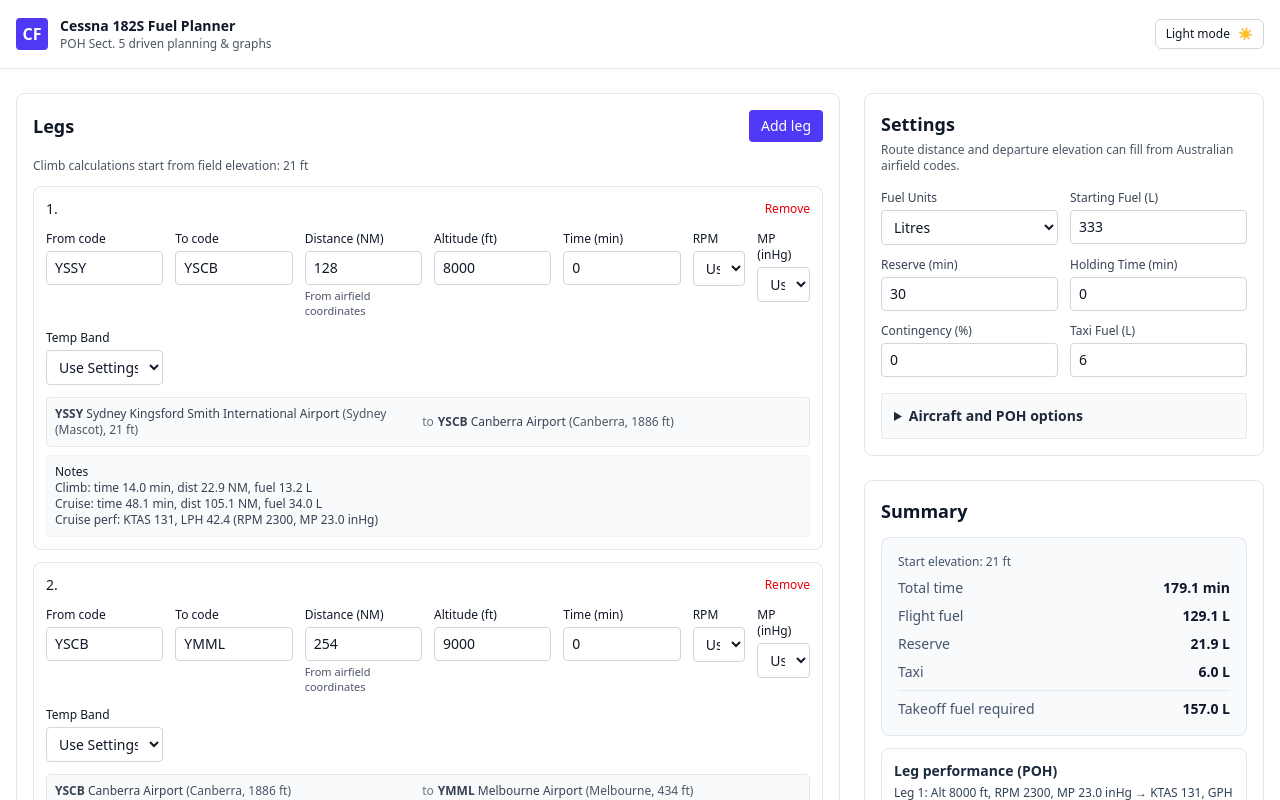
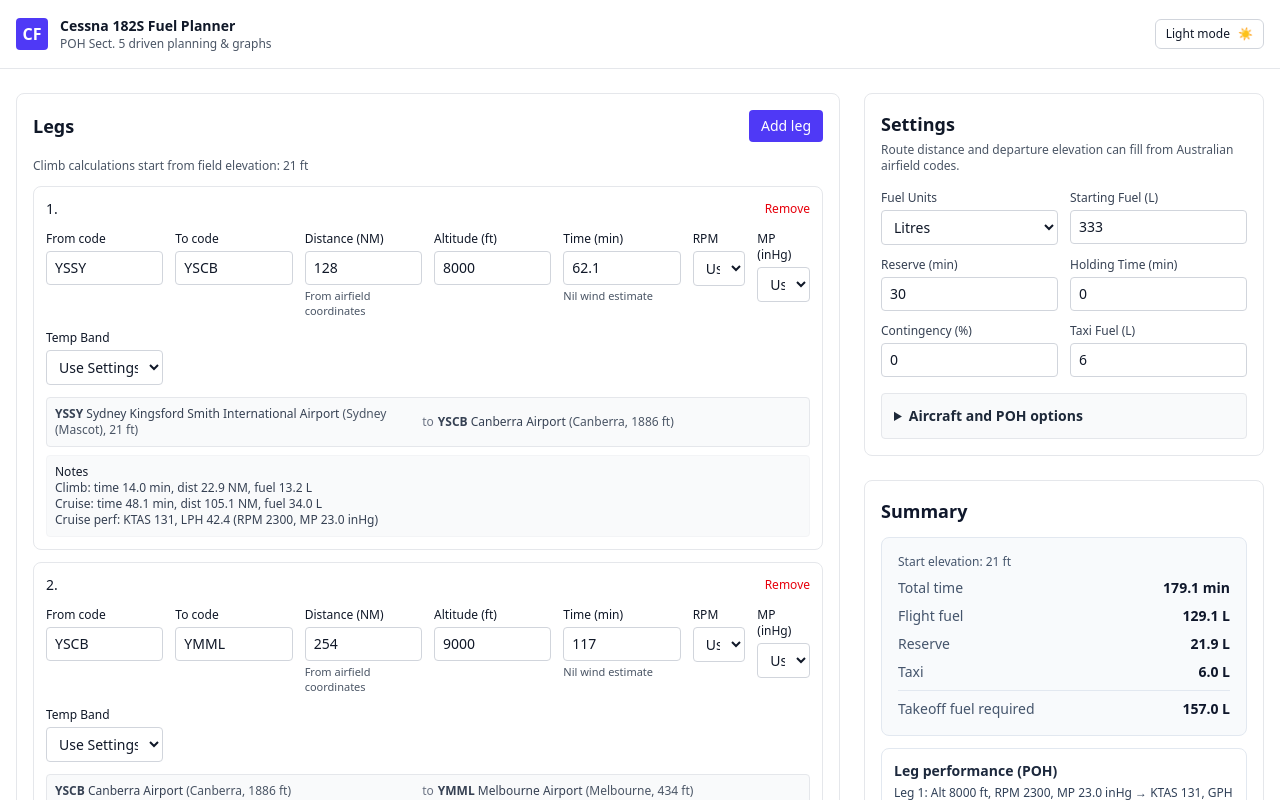
Before and after one commit to Jake-Oz/cessnafuelplanner, a Next.js app: page / in a window 1280 px wide. Shown: the top 800 px of the page. Built offline with nearby package versions, Linux system fonts and the light colour scheme.

Commit message:
Added leg auto time update functionality

```diff
--- a/components/LegEditor.tsx
+++ b/components/LegEditor.tsx
@@ -33,6 +33,7 @@
       distanceSource: "airfield",
       fromElevationFt: last?.toElevationFt,
       plannedAltitudeFt: last?.plannedAltitudeFt ?? 8000,
+      plannedTimeSource: "auto",
     });
   };
 
@@ -52,6 +53,11 @@
     if (from && to && next.distanceSource !== "manual") {
       nextPatch.distanceNM = Math.round(distanceNmBetweenAirfields(from, to));
       nextPatch.distanceSource = "airfield";
+    }
+
+    if (next.plannedTimeSource !== "manual") {
+      nextPatch.plannedTimeSource = "auto";
+      nextPatch.plannedTimeMin = undefined;
     }
 
     return nextPatch;
@@ -91,6 +97,23 @@
       distanceSource: "airfield",
       fromElevationFt: from.elevationFt,
       toElevationFt: to.elevationFt,
+      ...(leg.plannedTimeSource === "manual"
+        ? {}
+        : { plannedTimeSource: "auto" as const, plannedTimeMin: undefined }),
+    });
+  };
+
+  const setTimeManually = (leg: WaypointLeg, timeMin: number) => {
+    updateLeg(leg.id, {
+      plannedTimeMin: Number.isFinite(timeMin) ? Math.max(0, timeMin) : undefined,
+      plannedTimeSource: "manual",
+    });
+  };
+
+  const restoreNilWindTime = (leg: WaypointLeg) => {
+    updateLeg(leg.id, {
+      plannedTimeMin: undefined,
+      plannedTimeSource: "auto",
     });
   };
 
@@ -184,6 +207,19 @@
     () => computePlan(legs, settings, pohData).legs,
     [legs, settings, pohData]
   );
+  const nilWindComputedLegs = React.useMemo(
+    () =>
+      computePlan(
+        legs.map((leg) => ({
+          ...leg,
+          plannedTimeMin: undefined,
+          plannedTimeSource: "auto" as const,
+        })),
+        settings,
+        pohData
+      ).legs,
+    [legs, settings, pohData]
+  );
 
   return (
     <div className="space-y-4">
@@ -208,6 +244,11 @@
           const fromAirfield = findAirfieldByCode(leg.from);
           const toAirfield = findAirfieldByCode(leg.to);
           const canUseAirfieldDistance = Boolean(fromAirfield && toAirfield);
+          const nilWindTimeMin = nilWindComputedLegs[idx]?.timeMin;
+          const isManualTime =
+            leg.plannedTimeSource === "manual" ||
+            (leg.plannedTimeSource === undefined &&
+              leg.plannedTimeMin !== undefined);
           const routeSuggestions = [
             ...searchAirfields(leg.from, 3),
             ...searchAirfields(leg.to, 3),
@@ -305,14 +346,32 @@
                   Time (min)
                   <input
                     type="number"
-                    value={leg.plannedTimeMin ?? 0}
+                    step={0.1}
+                    min={0}
+                    value={
+                      isManualTime
+                        ? leg.plannedTimeMin ?? ""
+                        : nilWindTimeMin !== undefined
+                          ? Math.round(nilWindTimeMin * 10) / 10
+                          : ""
+                    }
                     onChange={(e) =>
-                      updateLeg(leg.id, {
-                        plannedTimeMin: Number(e.target.value) || undefined,
-                      })
+                      setTimeManually(leg, Number(e.target.value))
                     }
                     className="mt-1 rounded border px-2 py-1.5 text-sm bg-white text-gray-900 border-gray-300 dark:bg-slate-700 dark:text-slate-50 dark:border-slate-600"
                   />
+                  <span className="mt-1 min-h-4 text-[11px] text-gray-600 dark:text-slate-300">
+                    {isManualTime ? "Manual override" : "Nil wind estimate"}
+                  </span>
+                  {isManualTime ? (
+                    <button
+                      type="button"
+                      onClick={() => restoreNilWindTime(leg)}
+                      className="mt-1 w-fit rounded border border-gray-300 px-2 py-1 text-[11px] text-gray-700 hover:bg-gray-50 dark:border-slate-600 dark:text-slate-100 dark:hover:bg-slate-700"
+                    >
+                      Use nil wind
+                    </button>
+                  ) : null}
                 </label>
                 {/* Phase removed */}
                 <label className="flex flex-col text-xs md:col-span-1">
--- a/lib/calc.ts
+++ b/lib/calc.ts
@@ -15,7 +15,8 @@
   const gph = settings.climbAllowanceGPH ?? 12;
   const ktas = settings.defaultCruiseKtas ?? 135;
 
-  const timeHours = leg.plannedTimeMin
+  const manualTime = usesManualTime(leg);
+  const timeHours = manualTime
     ? leg.plannedTimeMin / 60
     : leg.distanceNM / ktas;
   const fuelGal = timeHours * gph;
@@ -90,7 +91,8 @@
 
       // Subtract climb distance/time from leg where applicable
       const remainingDist = Math.max(0, leg.distanceNM - climbDistNm);
-      const remainingTimeHrs = leg.plannedTimeMin
+      const manualTime = usesManualTime(leg);
+      const remainingTimeHrs = manualTime
         ? Math.max(0, leg.plannedTimeMin / 60 - climbTimeMin / 60)
         : remainingDist / cruiseKtas;
       const cruiseFuel = remainingTimeHrs * cruiseGph;
@@ -182,3 +184,13 @@
 function average(ns: number[]): number {
   return ns.reduce((a, b) => a + b, 0) / (ns.length || 1);
 }
+
+function usesManualTime(leg: WaypointLeg): leg is WaypointLeg & {
+  plannedTimeMin: number;
+} {
+  return (
+    typeof leg.plannedTimeMin === "number" &&
+    leg.plannedTimeMin > 0 &&
+    (leg.plannedTimeSource === "manual" || leg.plannedTimeSource === undefined)
+  );
+}
--- a/store/usePlannerStore.ts
+++ b/store/usePlannerStore.ts
@@ -42,6 +42,7 @@
     fromElevationFt: fromAirfield?.elevationFt,
     toElevationFt: toAirfield?.elevationFt,
     plannedAltitudeFt,
+    plannedTimeSource: "auto",
   };
 }
 
--- a/types/flight.ts
+++ b/types/flight.ts
@@ -8,6 +8,7 @@
   toElevationFt?: number;
   plannedAltitudeFt?: number;
   plannedTimeMin?: number; // if not provided, computed from speed
+  plannedTimeSource?: "auto" | "manual";
   // Optional POH cruise overrides for this leg; if omitted, use Settings
   cruiseRpm?: number;
   cruiseManifoldInHg?: number;
```
